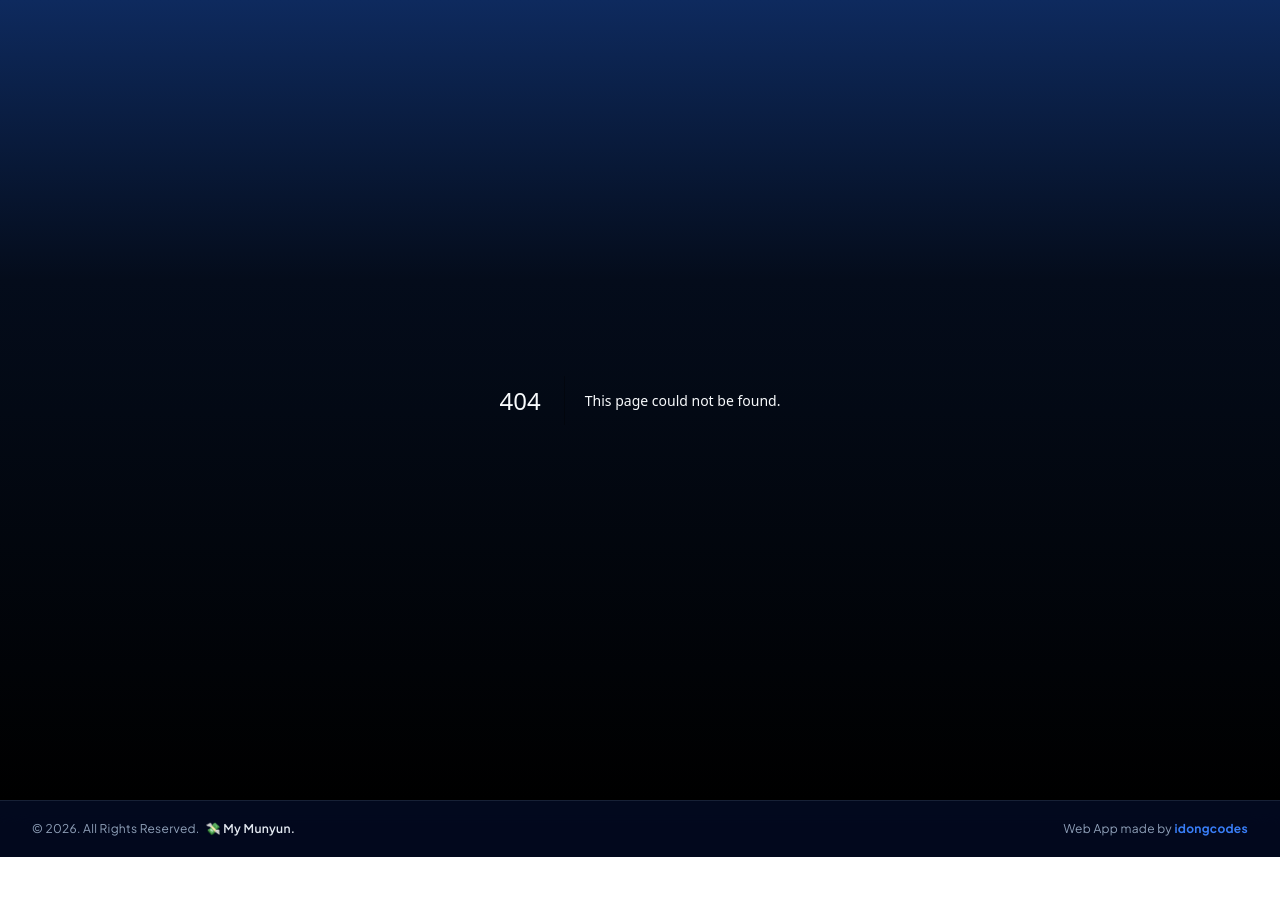
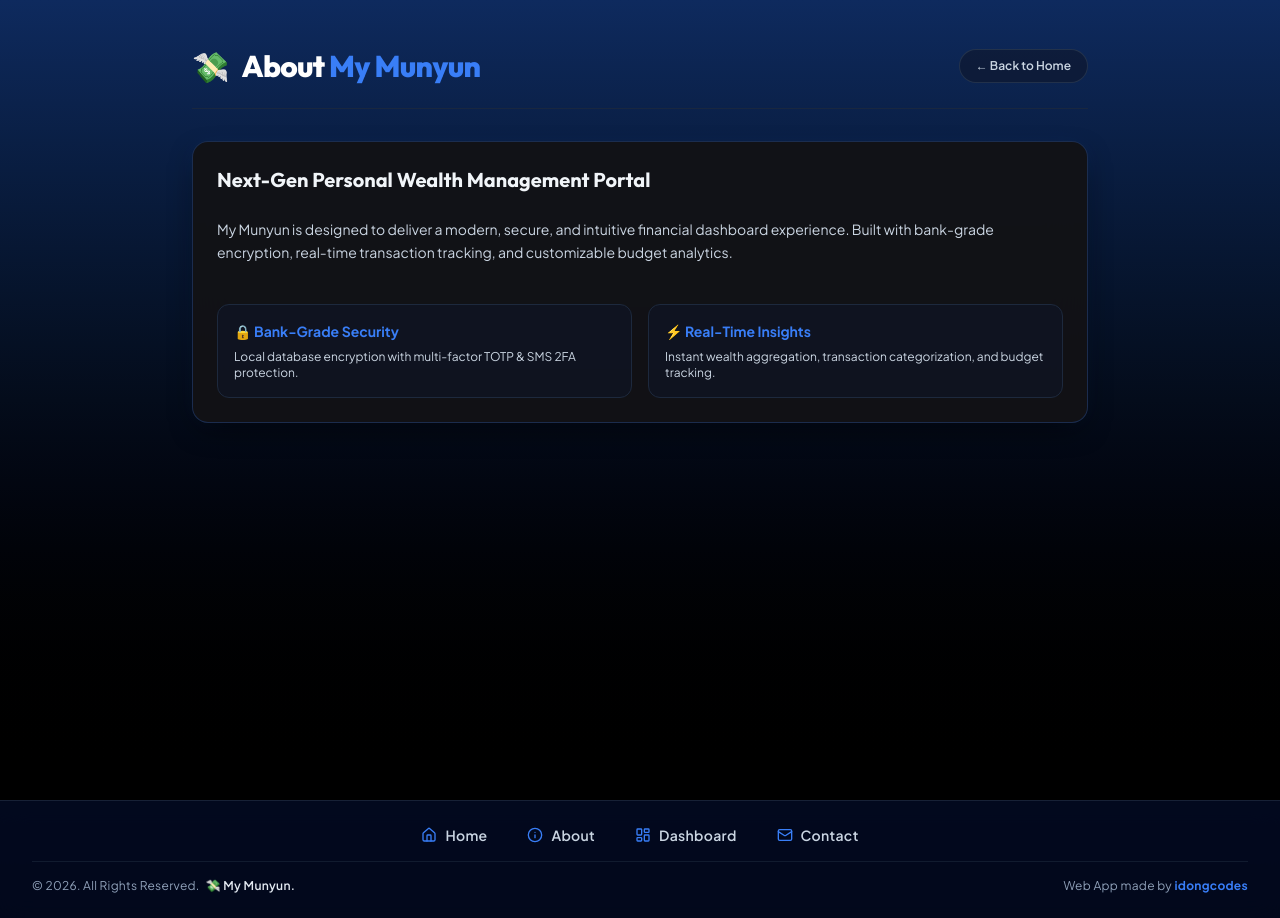
Before and after one commit to idongCodes/my-munyun, a Next.js app: page /about in a window 1280 px wide. Before the commit this address had no page. Before the commit the page ends 857 px from the top, so only its background shows below. Built offline with nearby package versions, Linux system fonts and the light colour scheme.

Commit message:
feat: add top navigation icons (Home, About, Dashboard, Contact) to Footer

```diff
--- a/src/app/Footer.tsx
+++ b/src/app/Footer.tsx
@@ -2,6 +2,8 @@
 
 import { usePathname } from 'next/navigation';
 import { useEffect, useState } from 'react';
+import Link from 'next/link';
+import { Home, Info, LayoutDashboard, Mail } from 'lucide-react';
 
 export default function Footer() {
   const pathname = usePathname();
@@ -16,7 +18,7 @@ export default function Footer() {
     };
     checkAuth();
 
-    // Poll/listen for session updates
+    // Listen for session updates
     const interval = setInterval(checkAuth, 500);
     return () => clearInterval(interval);
   }, []);
@@ -36,8 +38,42 @@ export default function Footer() {
   const currentYear = new Date().getFullYear();
 
   return (
-    <footer className="w-full border-t border-slate-800/80 bg-slate-950/90 backdrop-blur-md py-5 px-4 text-center text-xs text-slate-400 font-sans tracking-wide z-40">
-      <div className="max-w-7xl mx-auto flex flex-col sm:flex-row items-center justify-between gap-2.5 px-4">
+    <footer className="w-full border-t border-slate-800/80 bg-slate-950/90 backdrop-blur-md py-6 px-4 text-center text-xs text-slate-400 font-sans tracking-wide z-40">
+      <div className="max-w-7xl mx-auto flex flex-col items-center gap-4 px-4">
+        {/* Navigation Icons Row */}
+        <nav className="flex items-center justify-center gap-6 sm:gap-10 border-b border-slate-800/60 pb-4 w-full">
+          <Link
+            href="/"
+            className="flex items-center gap-2 text-slate-300 hover:text-white transition-all font-semibold group cursor-pointer text-xs sm:text-sm"
+          >
+            <Home size={16} className="group-hover:scale-110 transition-transform text-[#397ef7]" />
+            <span>Home</span>
+          </Link>
+          <Link
+            href="/about"
+            className="flex items-center gap-2 text-slate-300 hover:text-white transition-all font-semibold group cursor-pointer text-xs sm:text-sm"
+          >
+            <Info size={16} className="group-hover:scale-110 transition-transform text-[#397ef7]" />
+            <span>About</span>
+          </Link>
+          <Link
+            href="/dashboard"
+            className="flex items-center gap-2 text-slate-300 hover:text-white transition-all font-semibold group cursor-pointer text-xs sm:text-sm"
+          >
+            <LayoutDashboard size={16} className="group-hover:scale-110 transition-transform text-[#397ef7]" />
+            <span>Dashboard</span>
+          </Link>
+          <a
+            href="mailto:support@mymunyun.com"
+            className="flex items-center gap-2 text-slate-300 hover:text-white transition-all font-semibold group cursor-pointer text-xs sm:text-sm"
+          >
+            <Mail size={16} className="group-hover:scale-110 transition-transform text-[#397ef7]" />
+            <span>Contact</span>
+          </a>
+        </nav>
+
+        {/* Copyright & Creator Row */}
+        <div className="flex flex-col sm:flex-row items-center justify-between w-full gap-2.5">
           <div className="flex items-center justify-center gap-1.5 flex-wrap">
             <span>&copy; {currentYear}. All Rights Reserved.</span>
             <span className="font-semibold text-slate-200">💸 My Munyun.</span>
@@ -54,6 +90,7 @@ export default function Footer() {
             </a>
           </div>
         </div>
+      </div>
     </footer>
   );
 }
--- /dev/null
+++ b/src/app/about/page.tsx
@@ -0,0 +1,47 @@
+"use client";
+
+import Link from 'next/link';
+
+export default function AboutPage() {
+  return (
+    <main className="min-h-screen bg-gradient-to-b from-[#0e2a5e] via-[#040c1b] to-black text-white p-6 sm:p-12">
+      <div className="max-w-4xl mx-auto space-y-8">
+        {/* Header */}
+        <header className="flex items-center justify-between border-b border-slate-800/80 pb-6">
+          <div className="flex items-center gap-3">
+            <span className="text-3xl">💸</span>
+            <h1 className="text-2xl sm:text-3xl font-extrabold font-outfit tracking-tight">
+              About <span className="text-[#397ef7]">My Munyun</span>
+            </h1>
+          </div>
+          <Link
+            href="/"
+            className="text-xs font-semibold text-slate-300 hover:text-white bg-slate-900/60 px-4 py-2 rounded-full border border-slate-700/60 transition-colors"
+          >
+            ← Back to Home
+          </Link>
+        </header>
+
+        {/* Content Box */}
+        <div className="custom-card p-8 sm:p-10 border-[#397ef7]/30 space-y-6">
+          <h2 className="text-xl font-bold text-slate-100 font-outfit">
+            Next-Gen Personal Wealth Management Portal
+          </h2>
+          <p className="text-sm text-slate-300 leading-relaxed">
+            My Munyun is designed to deliver a modern, secure, and intuitive financial dashboard experience. Built with bank-grade encryption, real-time transaction tracking, and customizable budget analytics.
+          </p>
+          <div className="grid grid-cols-1 sm:grid-cols-2 gap-4 pt-4">
+            <div className="p-4 rounded-xl bg-slate-900/50 border border-slate-800 space-y-2">
+              <h3 className="text-sm font-bold text-[#397ef7]">🔒 Bank-Grade Security</h3>
+              <p className="text-xs text-slate-300">Local database encryption with multi-factor TOTP & SMS 2FA protection.</p>
+            </div>
+            <div className="p-4 rounded-xl bg-slate-900/50 border border-slate-800 space-y-2">
+              <h3 className="text-sm font-bold text-[#397ef7]">⚡ Real-Time Insights</h3>
+              <p className="text-xs text-slate-300">Instant wealth aggregation, transaction categorization, and budget tracking.</p>
+            </div>
+          </div>
+        </div>
+      </div>
+    </main>
+  );
+}
```
Lines whose indentation alone changed are shown as unchanged.
